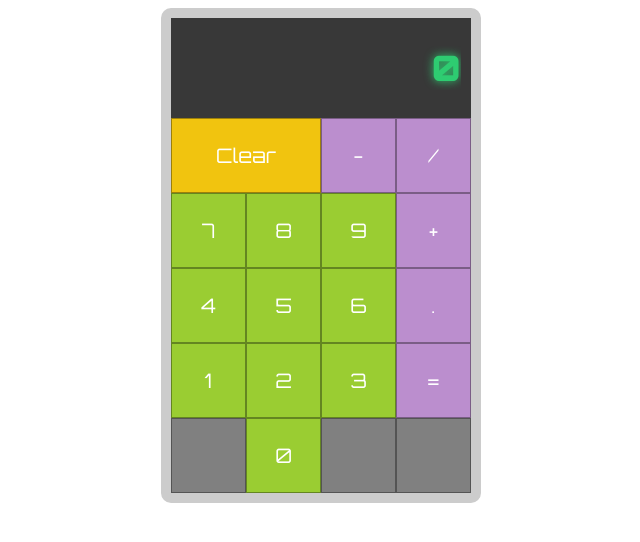
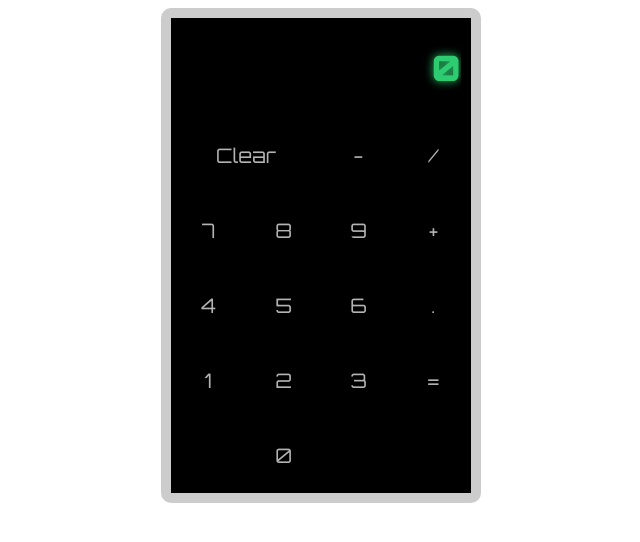
Before and after one commit to kunalpan23/react-calculator, a React app: page / in a window 1280 px wide. Shown: the whole page, without its empty margins (319-959 px from the left). Built offline with nearby package versions, Linux system fonts and the light colour scheme.

Commit message:
changes done
design changes done

```diff
--- a/src/components/Buttons.js
+++ b/src/components/Buttons.js
@@ -4,7 +4,7 @@ export default class Buttons extends Component {
   render() {
     return (
       <div className="flex calc-wrap__btn-wrap">
-        <div className="leftwrapp">
+        <div className="row">
           <button
             className="buttons"
             value="clear"
@@ -19,6 +19,16 @@ export default class Buttons extends Component {
           >
             -
           </button>
+          <button
+            className="buttons pink"
+            value="/"
+            onClick={this.props.getInput}
+          >
+            /
+          </button>
+        </div>
+
+        <div className="row">
           <button className="buttons" onClick={this.props.getInput} value="7">
             7
           </button>
@@ -28,7 +38,16 @@ export default class Buttons extends Component {
           <button className="buttons" onClick={this.props.getInput} value="9">
             9
           </button>
+          <button
+            className="buttons pink"
+            value="+"
+            onClick={this.props.getInput}
+          >
+            +
+          </button>
+        </div>
 
+        <div className="row">
           <button className="buttons" onClick={this.props.getInput} value="4">
             4
           </button>
@@ -38,7 +57,16 @@ export default class Buttons extends Component {
           <button className="buttons" onClick={this.props.getInput} value="6">
             6
           </button>
+          <button
+            className="buttons pink"
+            onClick={this.props.getInput}
+            value="."
+          >
+            .
+          </button>
+        </div>
 
+        <div className="row">
           <button className="buttons" onClick={this.props.getInput} value="1">
             1
           </button>
@@ -48,34 +76,6 @@ export default class Buttons extends Component {
           <button className="buttons" onClick={this.props.getInput} value="3">
             3
           </button>
-          <button className="buttons extend" />
-          <button className="buttons" onClick={this.props.getInput} value="0">
-            0
-          </button>
-          <button className="buttons extend" />
-        </div>
-        <div className="rightwrapp">
-          <button
-            className="buttons pink"
-            value="/"
-            onClick={this.props.getInput}
-          >
-            /
-          </button>
-          <button
-            className="buttons pink"
-            value="+"
-            onClick={this.props.getInput}
-          >
-            +
-          </button>
-          <button
-            className="buttons pink"
-            onClick={this.props.getInput}
-            value="."
-          >
-            .
-          </button>
           <button
             className="buttons pink"
             value="equal"
@@ -83,7 +83,14 @@ export default class Buttons extends Component {
           >
             =
           </button>
+        </div>
 
+        <div className="row">
+          <button className="buttons extend" />
+          <button className="buttons" onClick={this.props.getInput} value="0">
+            0
+          </button>
+          <button className="buttons extend" />
           <button className="buttons extend" />
         </div>
       </div>
--- a/src/styles.scss
+++ b/src/styles.scss
@@ -17,7 +17,7 @@
   &__screen {
     cursor: default;
     height: 80px;
-    background: rgba(0, 0, 0, 0.780392);
+    background: #000;
     display: flex;
     justify-content: flex-end;
     align-items: flex-end;
@@ -39,12 +39,18 @@
   }
 
   &__btn-wrap {
+    flex-direction: column;
+
+    .row {
+      display: flex;
+    }
+
     button {
       height: 75px;
       width: 75px;
-      color: #fff;
+      color: rgba(255, 255, 255, 0.7);
       border: 1px solid rgba(0, 0, 0, 0.35);
-      background: yellowgreen;
+      background: black;
       transition: ease all 100ms;
       font-family: "Orbitron", Arial, Helvetica, sans-serif;
       font-weight: 400;
@@ -53,21 +59,8 @@
       outline: none;
 
       &:hover {
-        transform: scale(1.02);
-        box-shadow: 0 0 9px 0 rgba(0, 0, 0, 0.30980392156862746);
-      }
-    }
-
-    .pink {
-      background: rgba(142, 68, 173, 0.6);
-    }
-    .extend {
-      background: grey;
-      cursor: default;
-
-      &:hover {
-        transform: scale(1);
-        box-shadow: initial;
+        color: #fff;
+        text-shadow: 0 0 10px #fff;
       }
     }
 
@@ -80,7 +73,6 @@
 
     [value="clear"] {
       width: 150px;
-      background: #f1c40f;
     }
   }
 }
```
